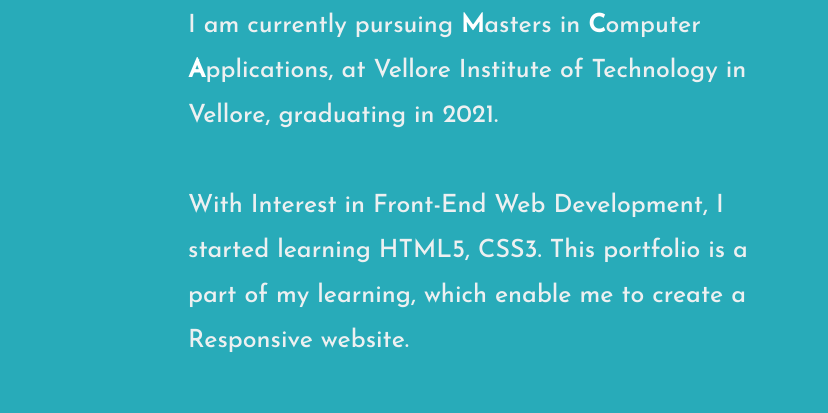
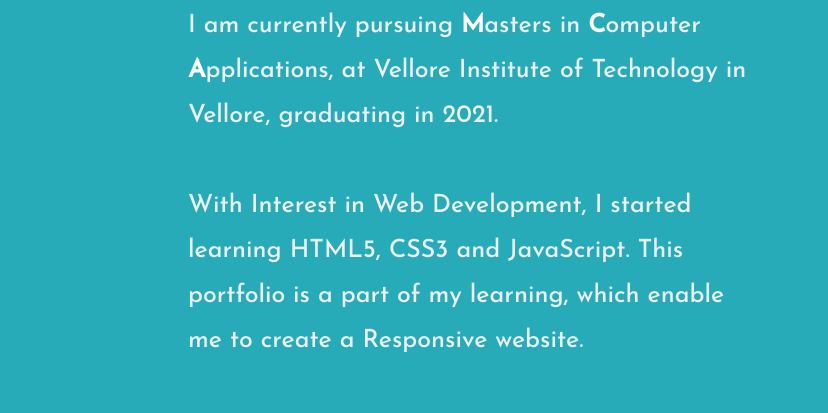
Before and after one commit to Hemavathy-H/hemavathy-portfolio.github.io, a plain HTML site: page index.html in a window 1280 px wide. Shown: the part 1153-1566 px from the top of the page, 452-1280 px from the left. Drawn offline with Linux system fonts and the light colour scheme.

Commit message:
Update index.html

```diff
--- a/index.html
+++ b/index.html
@@ -62,7 +62,7 @@
         <h3 class="About_title">Hi! I'm Hemavathy.</h3>
         <section class="About_content">
             <p>I am currently pursuing <span>M</span>asters in <span>C</span>omputer <span>A</span>pplications, at Vellore Institute of Technology in Vellore, graduating in 2021.</p><br/>
-            <p>With Interest in Front-End Web Development, I started learning HTML5, CSS3. This portfolio is a part of my learning, which enable me to create a Responsive website.</p>
+            <p>With Interest in Web Development, I started learning HTML5, CSS3 and JavaScript. This portfolio is a part of my learning, which enable me to create a Responsive website.</p>
         </section>
     </nav>
 
```
